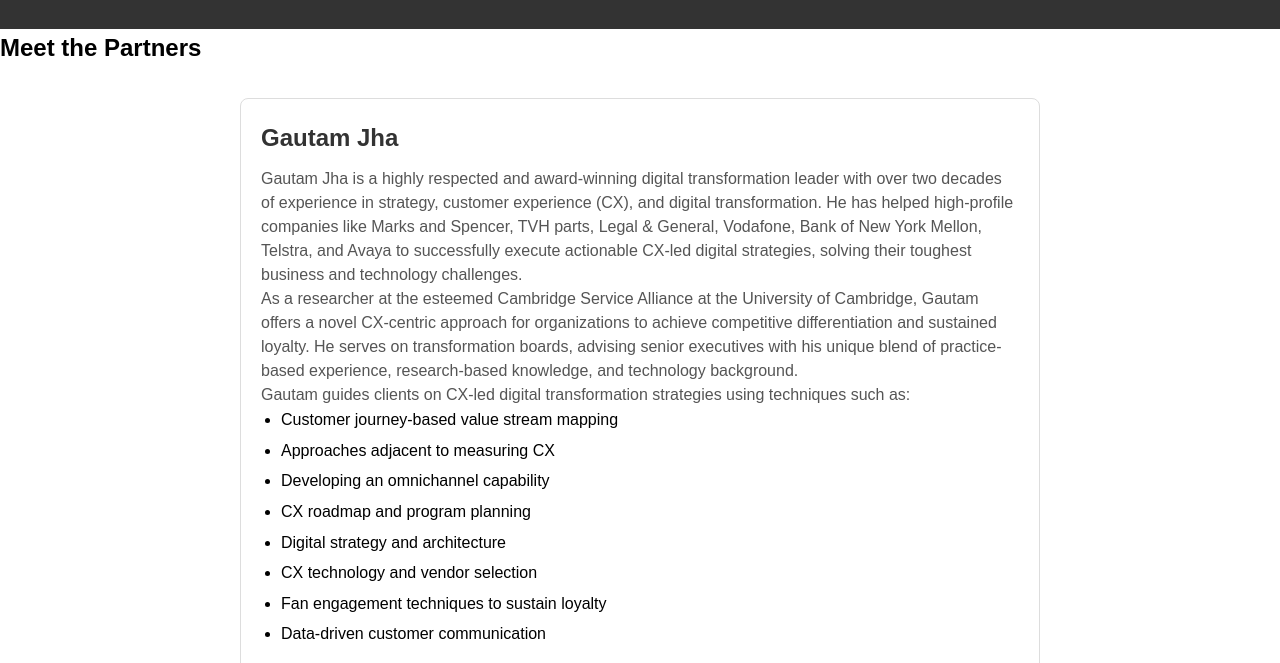
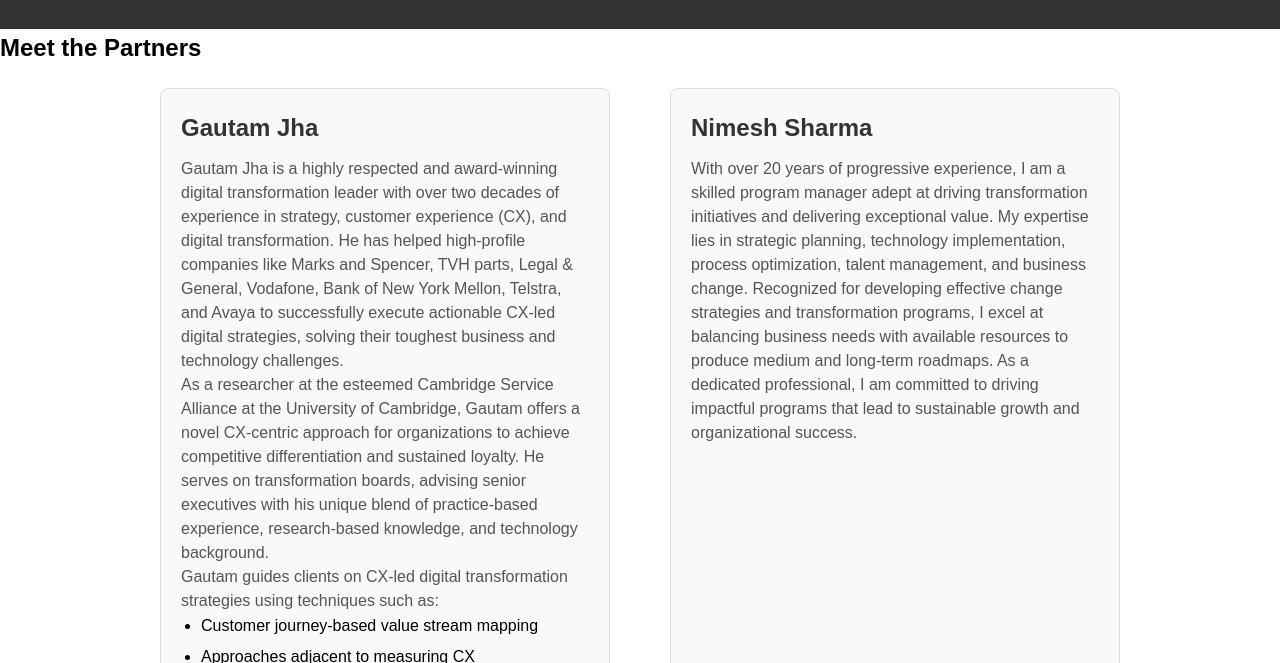
Before and after one commit to gkj1980/my-nq, a plain HTML site: page index.html in a window 1280 px wide. Shown: the part 137-800 px from the top of the page. Drawn offline with Linux system fonts and the light colour scheme.

Commit message:
Added partner 2 code

```diff
--- a/partners.html
+++ b/partners.html
@@ -1,3 +1,5 @@
+<div class="partners-container">
+    <!-- Partner 1: Gautam Jha -->
     <div class="partner">
         <h3>Gautam Jha</h3>
         <p>Gautam Jha is a highly respected and award-winning digital transformation leader with over two decades of experience in strategy, customer experience (CX), and digital transformation. He has helped high-profile companies like Marks and Spencer, TVH parts, Legal & General, Vodafone, Bank of New York Mellon, Telstra, and Avaya to successfully execute actionable CX-led digital strategies, solving their toughest business and technology challenges.</p>
@@ -16,3 +18,10 @@
             <li>Data-driven customer communication</li>
         </ul>
     </div>
+
+    <!-- Partner 2: Nimesh Sharma -->
+    <div class="partner">
+        <h3>Nimesh Sharma</h3>
+        <p>With over 20 years of progressive experience, I am a skilled program manager adept at driving transformation initiatives and delivering exceptional value. My expertise lies in strategic planning, technology implementation, process optimization, talent management, and business change. Recognized for developing effective change strategies and transformation programs, I excel at balancing business needs with available resources to produce medium and long-term roadmaps. As a dedicated professional, I am committed to driving impactful programs that lead to sustainable growth and organizational success.</p>
+    </div>
+</div>
--- a/styles.css
+++ b/styles.css
@@ -120,16 +120,28 @@ body {
         width: 90%;
     }
 }
-/* Meet the Partners Section */
+
+/* Partners Container for Side-by-Side Layout */
+.partners-container {
+    display: flex;
+    flex-wrap: wrap;
+    gap: 20px;
+    justify-content: center;
+    max-width: 1000px;
+    margin: 0 auto;
+}
+
+/* Individual Partner Style */
 .partner {
-    margin: 30px 0;
+    flex: 1;
+    min-width: 300px;
+    max-width: 450px;
+    margin: 20px;
     padding: 20px;
     border: 1px solid #ddd;
     border-radius: 8px;
     text-align: left;
-    max-width: 800px;
-    margin-left: auto;
-    margin-right: auto;
+    background-color: #f9f9f9;
 }
 
 .partner h3 {
```
Lines whose indentation alone changed are shown as unchanged.
